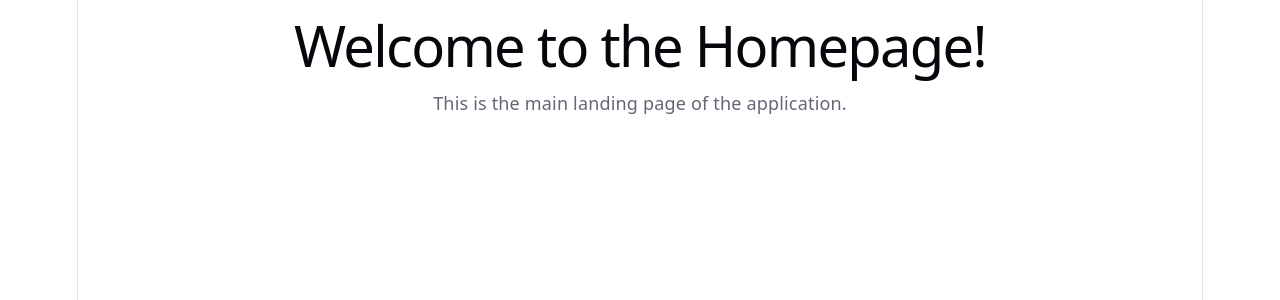
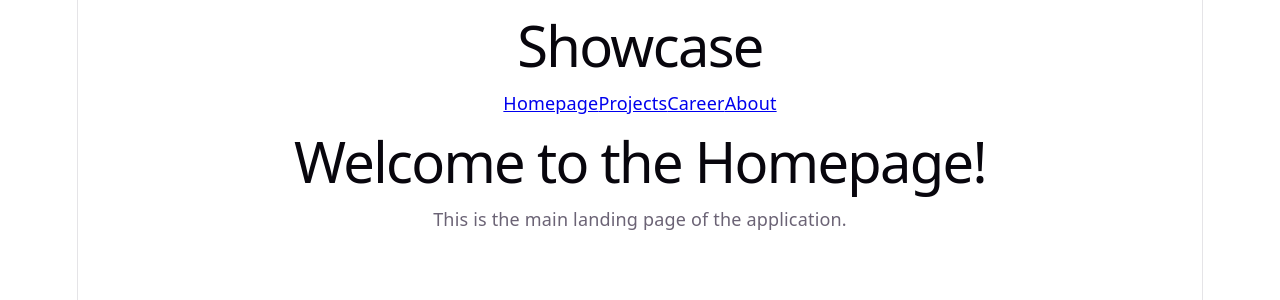
Before and after one commit to samuelip-cpu/Samuel-Web, a React (Vite) app in the folder my-app/: page / in a window 1280 px wide. Shown: the top 300 px of the page. Built offline with nearby package versions, Linux system fonts and the light colour scheme.

Commit message:
Basic routing and pages

```diff
--- a/my-app/package.json
+++ b/my-app/package.json
@@ -10,8 +10,11 @@
     "preview": "vite preview"
   },
   "dependencies": {
+    "@tailwindcss/vite": "^4.3.3",
     "react": "^19.2.8",
-    "react-dom": "^19.2.8"
+    "react-dom": "^19.2.8",
+    "react-router-dom": "^7.18.4",
+    "tailwindcss": "^4.3.3"
   },
   "devDependencies": {
     "@types/node": "^24.13.3",
--- a/my-app/src/Homepage.tsx
+++ /dev/null
@@ -1,12 +0,0 @@
-
-
-import './App.css'
-function Homepage() {
-  return (
-    <div>
-      <h1>Welcome to the Homepage!</h1>
-      <p>This is the main landing page of the application.</p>
-    </div>
-  );
-}
-export default Homepage;
--- /dev/null
+++ b/my-app/src/Pages/About.tsx
@@ -0,0 +1,9 @@
+export default function About() {
+    return (
+      <div>
+        <h1>About Page</h1>
+        <p>This is the about page of the Myself.</p>
+      </div>
+    );
+
+}
--- /dev/null
+++ b/my-app/src/Pages/Career.tsx
@@ -0,0 +1,8 @@
+export default function Career() {
+  return (
+    <div>
+      <h1>Career Page</h1>
+      <p>This is the career page of the application.</p>
+    </div>
+  );
+}
--- /dev/null
+++ b/my-app/src/Pages/Homepage.tsx
@@ -0,0 +1,11 @@
+
+export default function Homepage() {
+  return (
+
+        <div>
+          <h1>Welcome to the Homepage!</h1>
+          <p>This is the main landing page of the application.</p>
+        </div>
+
+  );
+}
--- /dev/null
+++ b/my-app/src/Pages/Projects.tsx
@@ -0,0 +1,8 @@
+export default function Projects() {
+  return (
+    <div>
+      <h1>Projects Page</h1>
+      <p>This is the projects page of the application.</p>
+    </div>
+  );
+}
--- a/my-app/src/main.tsx
+++ b/my-app/src/main.tsx
@@ -1,10 +1,30 @@
-import { StrictMode } from 'react'
 import { createRoot } from 'react-dom/client'
+import {BrowserRouter, Route, Routes,  Link, NavLink } from 'react-router-dom';
 import './index.css'
-import Homepage from './Homepage.tsx'
+import Homepage from './Pages/Homepage.tsx'
+import Projects from './Pages/Projects.tsx';
+import Career from './Pages/Career.tsx';
+import About from './Pages/About.tsx';
 
 createRoot(document.getElementById('root')!).render(
-  <StrictMode>
-    <Homepage />
-  </StrictMode>,
+  <BrowserRouter>
+    <header>
+      <nav>
+        <h1>Showcase</h1>
+        <NavLink to="/">Homepage</NavLink>
+        <NavLink to= "Projects">Projects</NavLink>
+        <NavLink to= "Career">Career</NavLink>
+        <NavLink to= "About">About</NavLink>
+      </nav>
+    </header>
+    <main>
+      <Routes>
+        <Route path="/" element={<Homepage />} />
+        <Route path="projects" element={<Projects />} />
+        <Route path="career" element={<Career />} />
+        <Route path="about" element={<About/>} />
+      </Routes>
+
+    </main>
+  </BrowserRouter>
 )
```
Also changed, not shown: 1 other file (tests, documents, lock files or other folders).
